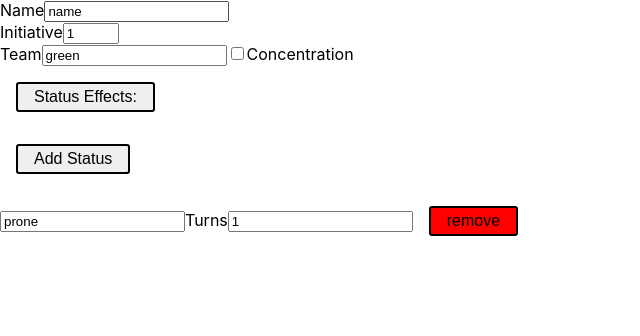
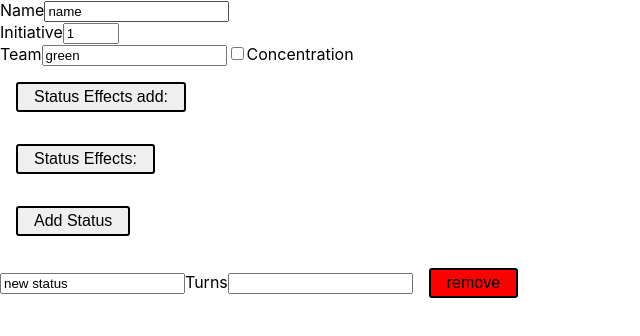
Before and after one commit to punkrockviking/initiativeStatusTracker, a React (Vite) app: page / in a window 1280 px wide. Both pictures are taken after a click on the button "Status Effects:". Shown: the top 336 px of the page, without its empty margins (0-640 px from the left). Built offline with nearby package versions, Linux system fonts and the light colour scheme.

Commit message:
(feat) checkpoint, revamp of status effects section. revert to here if it doesnt work right

```diff
--- a/src/components/CharacterClass.jsx
+++ b/src/components/CharacterClass.jsx
@@ -1,5 +1,6 @@
 import React, { Component } from 'react'
 import StatusList from './StatusList'
+import Button from './styledComponents/Button'
 
 class Character extends Component {
   constructor(props) {
@@ -8,15 +9,48 @@ class Character extends Component {
       initScore: 1,
       charName: 'name',
       teamColor: 'green',
-      charStatus: ['Stunned', 'Prone', 'Frightened', 'Nerf Herder'],
+      statusEffects: [],
       concentrate: false,
+      showEffects: false,
     }
     this.handleOnChange = this.handleOnChange.bind(this)
     this.handleOnSubmit = this.handleOnSubmit.bind(this)
+    this.handleAddStatusClick = this.handleAddStatusClick(this)
   }
 
 
 
+  // class StatusObj {
+  //   constructor(name='new status', duration='1', unit='turns') {
+  //     this.name = name,
+  //     this.duration = parseInt(duration),
+  //     this.unit = unit
+  //   }
+  // }
+
+  // addStatus() {
+  //   let newStatusItems = statusItems
+  //   const newItem = new StatusObj()
+  //   newStatusItems.push(newItem)
+  //   setStatusItems(newStatusItems)
+  // }
+
+  handleAddStatusClick() {
+    // event.preventDefault()
+    // console.log(this.state.statusEffects)
+    const { statusEffects } = this.state.statusEffects
+    let newStatusItems = this.state.statusEffects
+    const newItem = {
+      name: 'new status',
+      duration: 1,
+      unit: 'turns',
+    }
+    newStatusItems.push(newItem)
+
+    this.setState({
+      statusEffects: newStatusItems
+    })
+  }
 
   handleOnChange(event) {
     event.preventDefault()
@@ -43,7 +77,7 @@ class Character extends Component {
             <label>
               Name
               <input
-                value={this.state.charName}
+                defaultValue={this.state.charName}
                 type="string"
                 name="charName"
               />
@@ -51,7 +85,7 @@ class Character extends Component {
             <div>
               Initiative
                 <input
-                value={this.state.initScore}
+                defaultValue={this.state.initScore}
                 type="number"
                 name="initScore"
                 min="1"
@@ -61,7 +95,7 @@ class Character extends Component {
             <label>
               Team
               <input
-                value={this.state.teamColor}
+                defaultValue={this.state.teamColor}
                 type="string"
                 name="teamColor"
               />
@@ -70,10 +104,13 @@ class Character extends Component {
               <input type="checkbox" />
               Concentration
             </label>
-            <label>
-              <StatusList statusList={this.state.charStatus} />
-            </label>
           </form>
+          <div>
+            <Button onClick={this.handleAddStatusClick} >
+              Status Effects add:
+            </Button>
+            <StatusList statusList={this.state.statusEffects} />
+          </div>
         </div>
       </div>
     )
--- a/src/components/StatusList.jsx
+++ b/src/components/StatusList.jsx
@@ -23,14 +23,14 @@ const StatusList = (props) => {
     setStatusItems(newStatusItems)
   }
 
-  const listItems = statusItems.map((status) =>
+  const listItems = statusList.map((status) =>
     <form>
       <label>
-        <input type="string" value={status.name} />
+        <input type="string" defaultValue={status.name} />
       </label>
       <label>
         Turns
-        <input type="number" value={status.turns} />
+        <input type="number" defaultValue={status.turns} />
       </label>
       <Button
         buttonColor="red"
```
Also changed, not shown: src/components/Character.jsx (deleted, +0 -64 lines).
